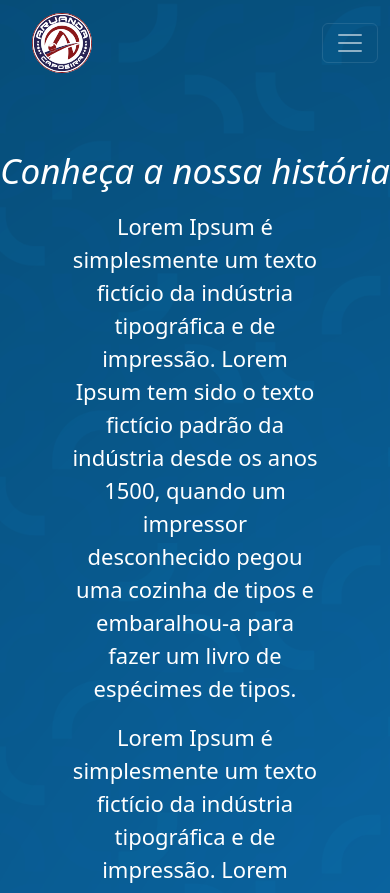
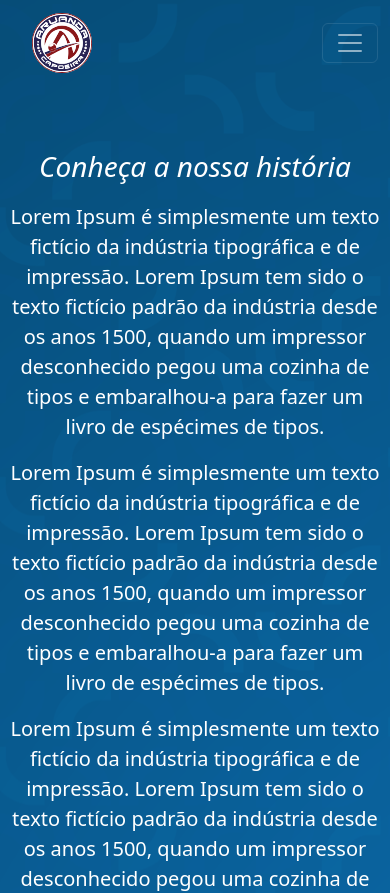
Before and after one commit to LucaMaia/PrototipoSiteAruanda, a Next.js app: page /historia-aruanda in a window 390 px wide. Shown: the top 893 px of the page. Built offline with nearby package versions, Linux system fonts and the light colour scheme.

Commit message:
alterações na tela inicial- responsividade

```diff
--- a/components/CardBeneficios/CardBeneficios.module.css
+++ b/components/CardBeneficios/CardBeneficios.module.css
@@ -7,7 +7,7 @@
     display:flex;
     justify-content:end;
     background:white;
-    max-width: 950px;
+    max-width: 750px;
 }
 
 
--- a/components/CardBeneficios/index.jsx
+++ b/components/CardBeneficios/index.jsx
@@ -8,7 +8,6 @@ import {CardActionArea} from '@mui/material';
 export default function CardBeneficios({link}) {
     return (
         <>
-
             {link.map((item,index) => {
                 // if(!item.numeric & !item.subtitle & !item.desc & !item.textarea) return;
                 return (
@@ -41,7 +40,6 @@ export default function CardBeneficios({link}) {
                             </Card>
                         </div>
 
-
                         <div style={{display:"flex",justifyContent:"end",padding:"10px"}}>
                             <Card className={styles.card} style={{borderRadius:"20px"}}>
                                 <CardActionArea >
@@ -70,12 +68,8 @@ export default function CardBeneficios({link}) {
                             </Card>
                         </div>
                     </div>
-
                 )
             })}
-
-
-
         </>
     )
 }
--- a/pages/historia-aruanda/Historia.module.css
+++ b/pages/historia-aruanda/Historia.module.css
@@ -11,13 +11,14 @@
     padding:10px;
     max-width:70%;
     margin:0 auto;
-    font-size: 22px;
+    font-size: 20px;
 }
+
 .text_historia{
     text-align:center;
     padding-top:150px;
     color: white;
-    max-width: 70%;
+    max-width: 100%;
     margin: 0 auto;
 }
 
@@ -31,9 +32,17 @@
     margin: 0 auto;
 }
 
-@media (max-width: 1500px) {
+@media (max-width: 700px) {
     .text_historia{
-        max-width: 100vw;
+        max-width: 100%;
+        font-size: 10px;
+    }
+    .title_historia{
+        font-size: 28px;
+    }
+    .historia{
+        font-size: 20px;
+        max-width:100%;
     }
 
 }
--- a/subpages/Beneficios/Beneficios.module.css
+++ b/subpages/Beneficios/Beneficios.module.css
@@ -11,6 +11,19 @@
 }
 
 .alinhamento_beneficios{
-    max-width: 100%;
+    max-width: 55%;
     margin: 0 auto;
 }
+
+@media (max-width: 1200px) {
+    .alinhamento_beneficios{
+        max-width: 90%;
+    }
+}
+
+
+@media (max-width: 100px) {
+    .alinhamento_beneficios{
+        max-width: 100%;
+    }
+}
--- a/subpages/Horarios/Horario.module.css
+++ b/subpages/Horarios/Horario.module.css
@@ -35,4 +35,11 @@
         display:flex;
         flex-wrap:wrap;
     }
+    .text{
+        font-size: 15px;
+    }
+    .text_horarios{
+        font-size: 22px;
+    }
+
 }
```
Also changed, not shown: subpages/Topo/index.jsx (+5 -5 lines).
